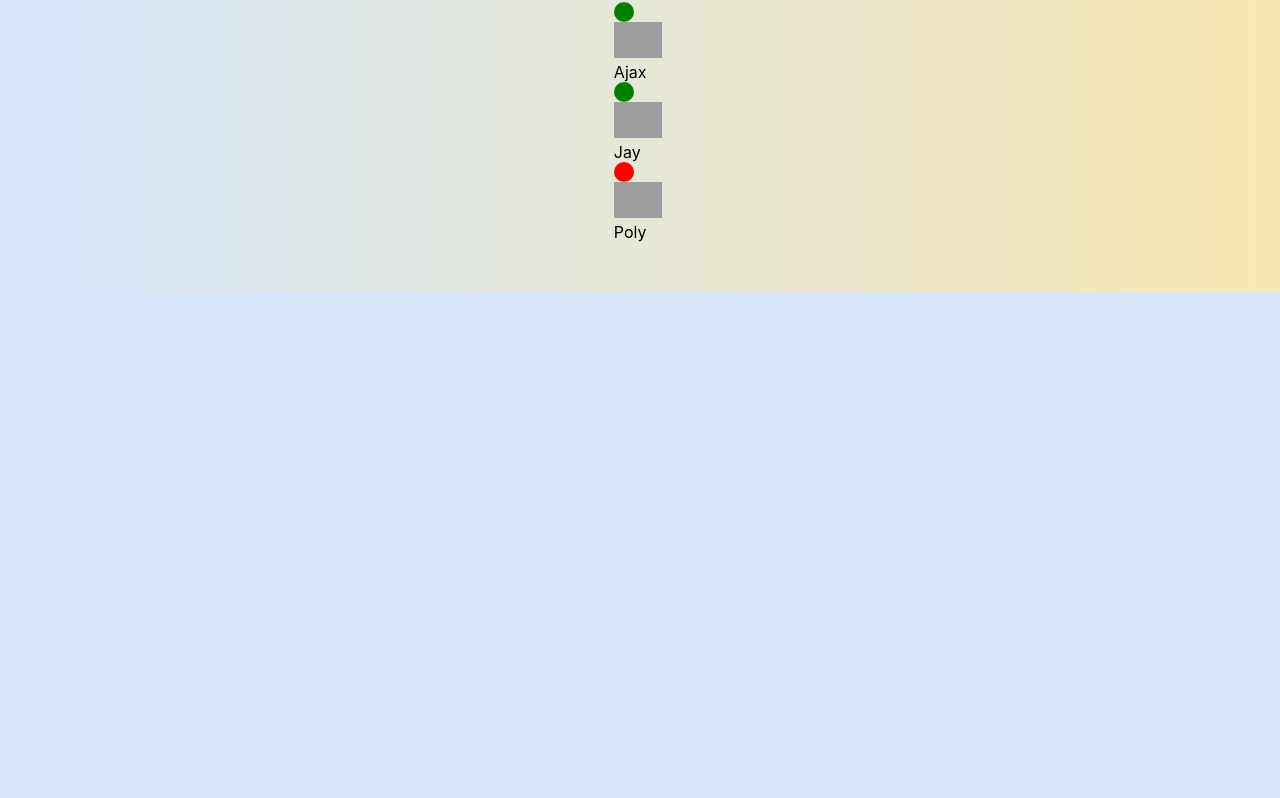
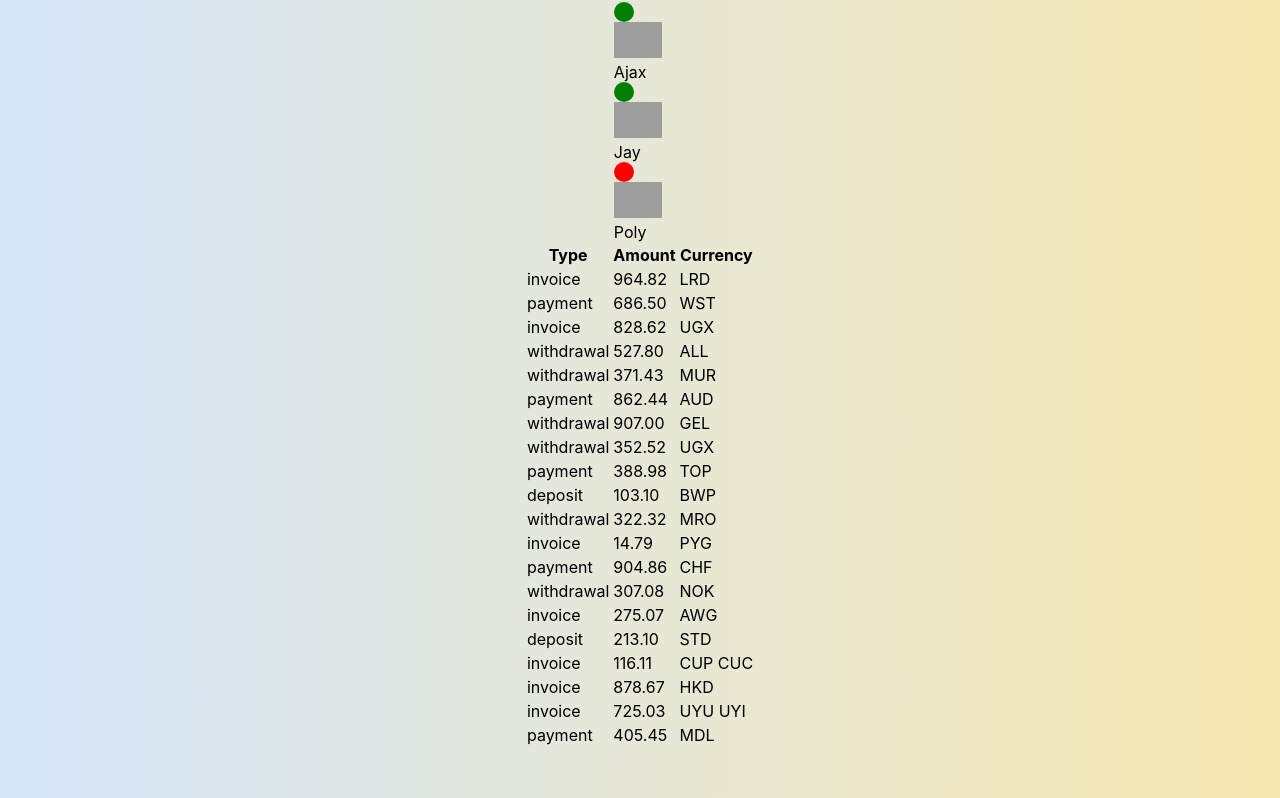
Before and after one commit to ChaikAndrew/goit-react-hw-01-components, a React (Create React App) app: page / in a window 1280 px wide. Shown: the part 833-1631 px from the top of the page. Before the commit the page ends 1125 px from the top, so only its background shows below. Built offline with nearby package versions, Linux system fonts and the light colour scheme; grey boxes are pictures that could not be loaded.

Commit message:
add 4task

```diff
--- a/src/components/App.jsx
+++ b/src/components/App.jsx
@@ -1,9 +1,12 @@
 import user from 'components/data/user.json';
 import friends from 'components/data/friends.json';
 import statistic from './data/statistic.json';
+import transactions from './data/transactions.json';
+
 import ProfileList from 'components/profile/ProfileList';
 import { FriendList } from './friendList/FriendList';
 import { Statistic } from './statistic/Statistic';
+import { Transaction } from './Transaction/Transaction';
 export const App = () => {
   return (
     <div
@@ -15,12 +18,12 @@ export const App = () => {
         alignItems: 'center',
       }}
     >
-      {' '}
       <div className="header_task">goit-react-hw-01-components</div>
       <ProfileList user={user} />
       <Statistic title="Upload stats" stats={statistic} />
       <Statistic stats={statistic} />
       <FriendList friends={friends} />
+      <Transaction transactions={transactions} />
     </div>
   );
 };
--- /dev/null
+++ b/src/components/Transaction/Transaction.jsx
@@ -0,0 +1,30 @@
+import PropTypes from 'prop-types';
+export const Transaction = ({ transactions }) => {
+  return (
+    <table className="transaction-history">
+      <thead>
+        <tr>
+          <th>Type</th>
+          <th>Amount</th>
+          <th>Currency</th>
+        </tr>
+      </thead>
+
+      <tbody>
+        {transactions.map(({ id, type, amount, currency }) => {
+          return (
+            <tr key={id}>
+              <td>{type}</td>
+              <td>{amount}</td>
+              <td>{currency}</td>
+            </tr>
+          );
+        })}
+      </tbody>
+    </table>
+  );
+};
+
+Transaction.propTypes = {
+  items: PropTypes.arrayOf(PropTypes.object).isRequired,
+};
```
